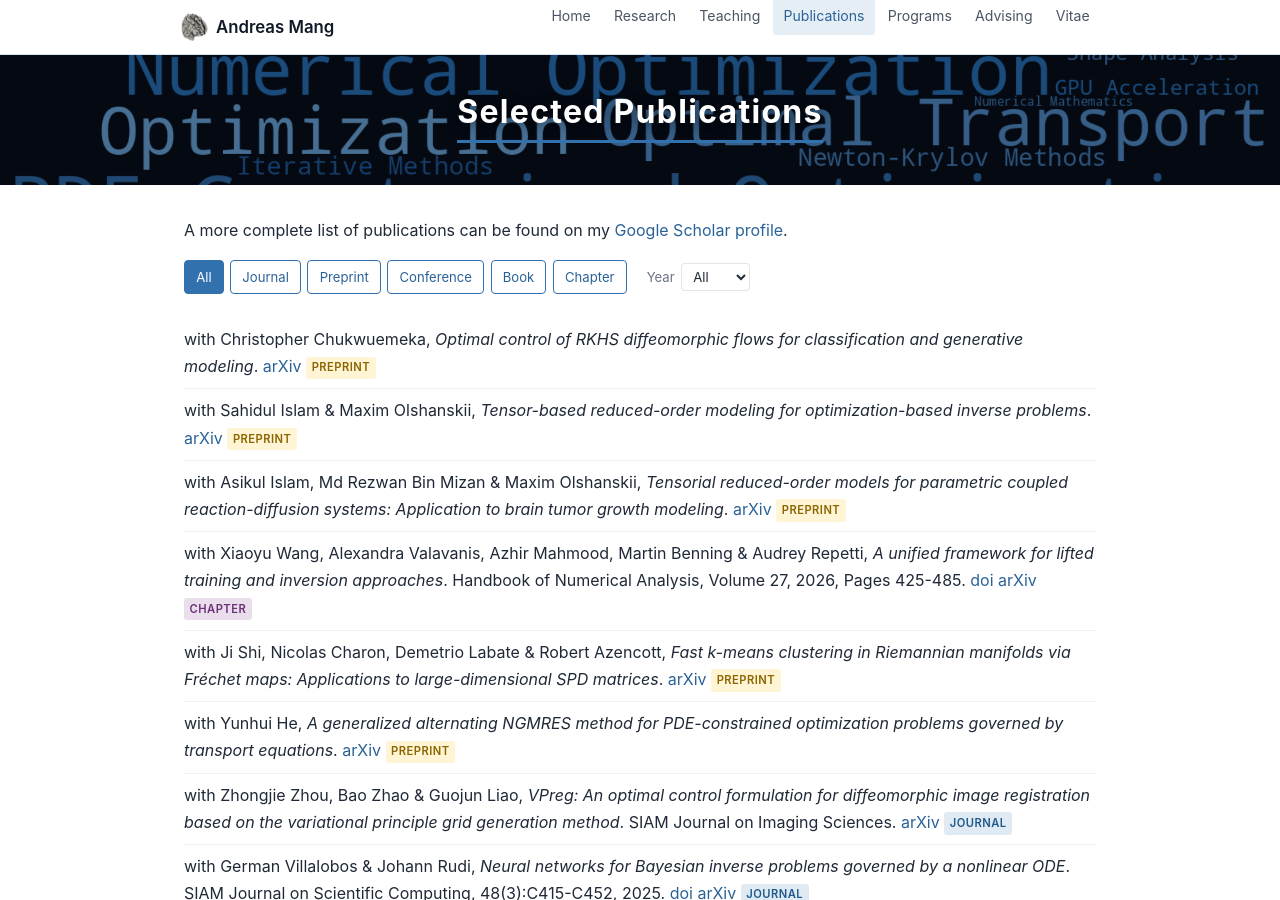
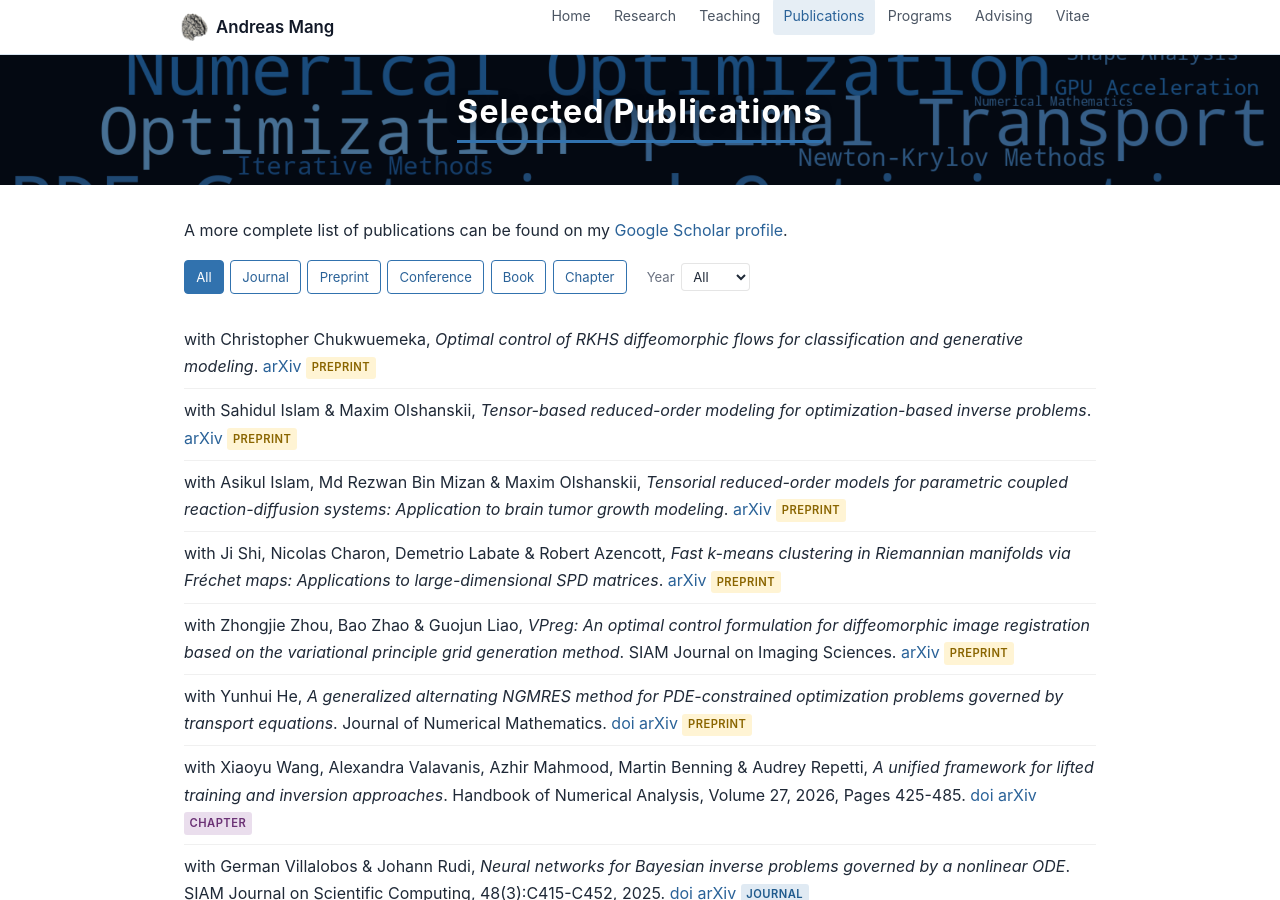
Before and after one commit to andreasmang/andreasmang.github.io, a Jekyll site: the page built from publications.md, in a window 1280 px wide and 900 px high. Built offline with Jekyll 4.4.1, drawn with Linux system fonts in a browser that asks for light colours; part of the change alters nothing that is shown.

Commit message:
publications updated

```diff
--- a/_data/publications.yml
+++ b/_data/publications.yml
@@ -22,6 +22,28 @@
   arxiv: "https://arxiv.org/abs/2603.14101"
   category: "preprint"
 
+- title: "Fast k-means clustering in Riemannian manifolds via Fréchet maps: Applications to large-dimensional SPD matrices"
+  authors: "with Ji Shi, Nicolas Charon, Demetrio Labate & Robert Azencott"
+  venue: ""
+  year: 2025
+  arxiv: "https://arxiv.org/abs/2511.08993"
+  category: "preprint"
+
+- title: "VPreg: An optimal control formulation for diffeomorphic image registration based on the variational principle grid generation method"
+  authors: "with Zhongjie Zhou, Bao Zhao & Guojun Liao"
+  venue: "SIAM Journal on Imaging Sciences"
+  year: 2026
+  arxiv: "https://arxiv.org/abs/2510.13109"
+  category: "preprint"
+
+- title: "A generalized alternating NGMRES method for PDE-constrained optimization problems governed by transport equations"
+  authors: "with Yunhui He"
+  venue: "Journal of Numerical Mathematics"
+  year: 2026
+  doi: "https://doi.org/10.1515/jnma-2025-0174"
+  arxiv: "https://doi.org/10.48550/arXiv.2510.08782"
+  category: "preprint"
+
 - title: "A unified framework for lifted training and inversion approaches"
   authors: "with Xiaoyu Wang, Alexandra Valavanis, Azhir Mahmood, Martin Benning & Audrey Repetti"
   venue: "Handbook of Numerical Analysis, Volume 27, 2026, Pages 425-485"
@@ -29,27 +51,6 @@
   doi: "https://doi.org/10.1016/bs.hna.2026.03.001"
   arxiv: "https://arxiv.org/abs/2510.09796"
   category: "bookchapter"
-
-- title: "Fast k-means clustering in Riemannian manifolds via Fréchet maps: Applications to large-dimensional SPD matrices"
-  authors: "with Ji Shi, Nicolas Charon, Demetrio Labate & Robert Azencott"
-  venue: ""
-  year: 2025
-  arxiv: "https://arxiv.org/abs/2511.08993"
-  category: "preprint"
-
-- title: "A generalized alternating NGMRES method for PDE-constrained optimization problems governed by transport equations"
-  authors: "with Yunhui He"
-  venue: ""
-  year: 2025
-  arxiv: "https://doi.org/10.48550/arXiv.2510.08782"
-  category: "preprint"
-
-- title: "VPreg: An optimal control formulation for diffeomorphic image registration based on the variational principle grid generation method"
-  authors: "with Zhongjie Zhou, Bao Zhao & Guojun Liao"
-  venue: "SIAM Journal on Imaging Sciences"
-  year: 2026
-  arxiv: "https://arxiv.org/abs/2510.13109"
-  category: "journal"
 
 - title: "Neural networks for Bayesian inverse problems governed by a nonlinear ODE"
   authors: "with German Villalobos & Johann Rudi"
```
